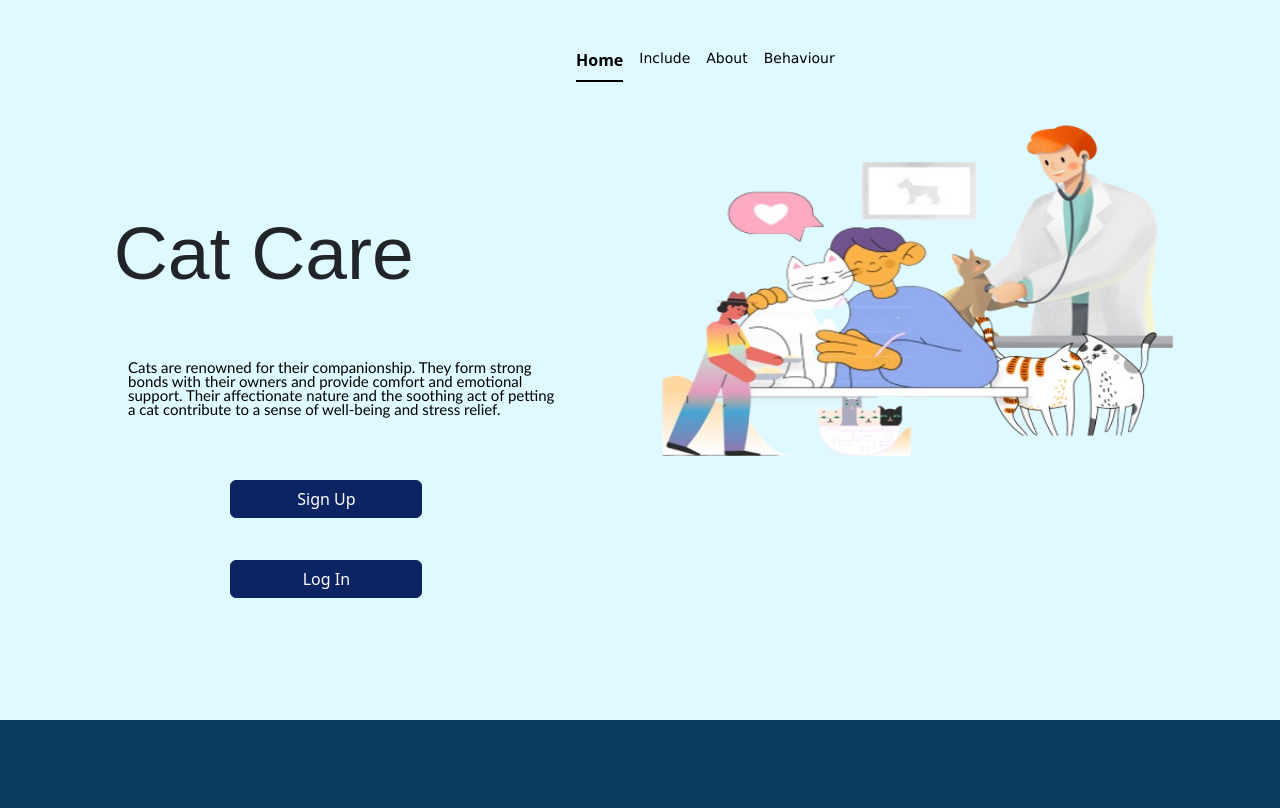
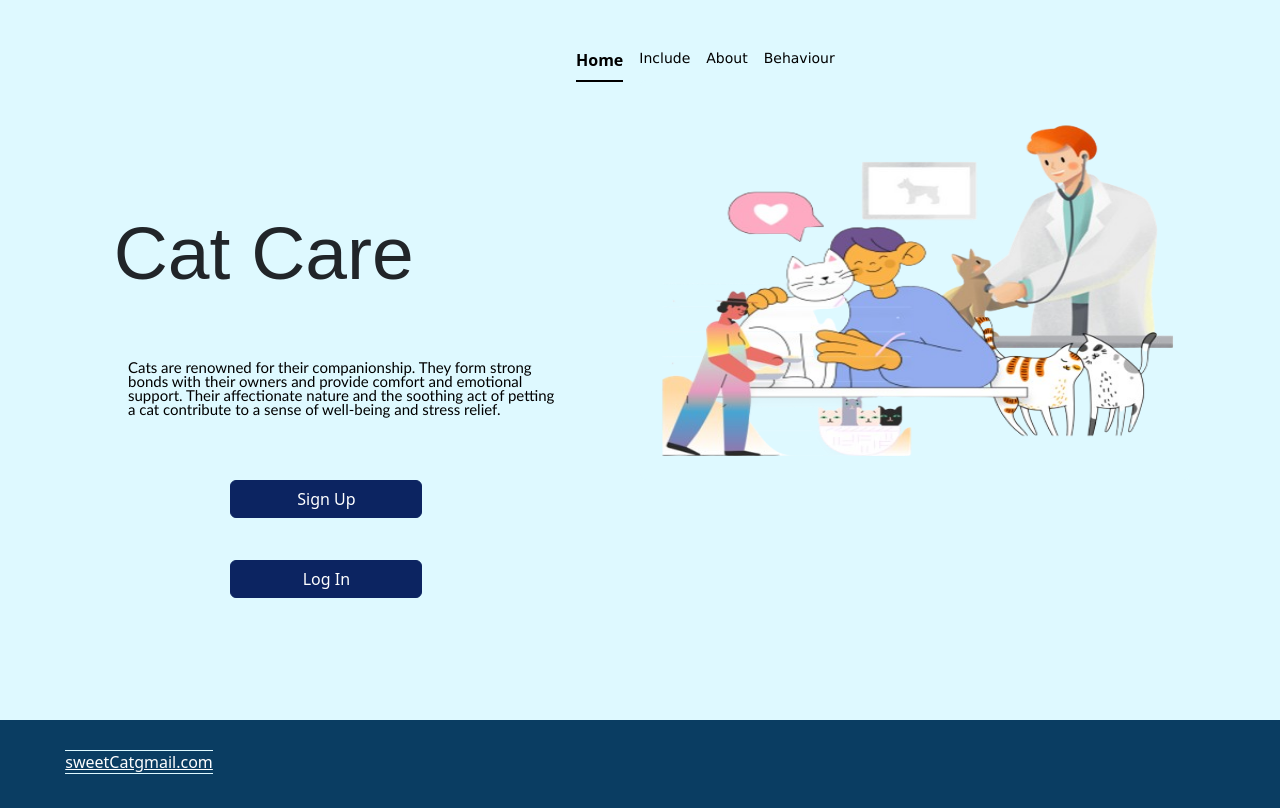
Before and after one commit to thamali-arunika/cat_care_managment, an Angular app: page / in a window 1280 px wide. Shown: the top 808 px of the page. Built offline with nearby package versions, Linux system fonts and the light colour scheme; a web font is replaced by a local one.

Commit message:
added gmail in to the footer'

```diff
--- a/src/app/app/home-page/home-page.component.html
+++ b/src/app/app/home-page/home-page.component.html
@@ -39,7 +39,8 @@
 
   <button type="button" class="btn btn-danger" style="width: 15%; position: absolute; top: 60%; left: 18%; background-color: #0C2461; border-color: #0C2461;">Sign Up</button>
   <button type="button" class="btn btn-danger" style="width: 15%; position: absolute; top: 70%; left: 18%; background-color: #0C2461; border-color: #0C2461;">Log In</button>
-  <!-- <div class="card mb-3" style="width:102% ; height: 11%; position: absolute; top: 90%; left: 0%; background-color: #0A3D62; color: white;">kk</div> -->
+
+
   <div class="mb-3" style="width:102% ; height: 11%; position: absolute; top: 90%; left: 0%; background-color: #0A3D62;">
-
+<p style="position: absolute; top: 34%; left: 5%; "><a href="#" style="background-color: #0A3D62; color: white;">sweetCatgmail.com</a></p>
   </div>
```
